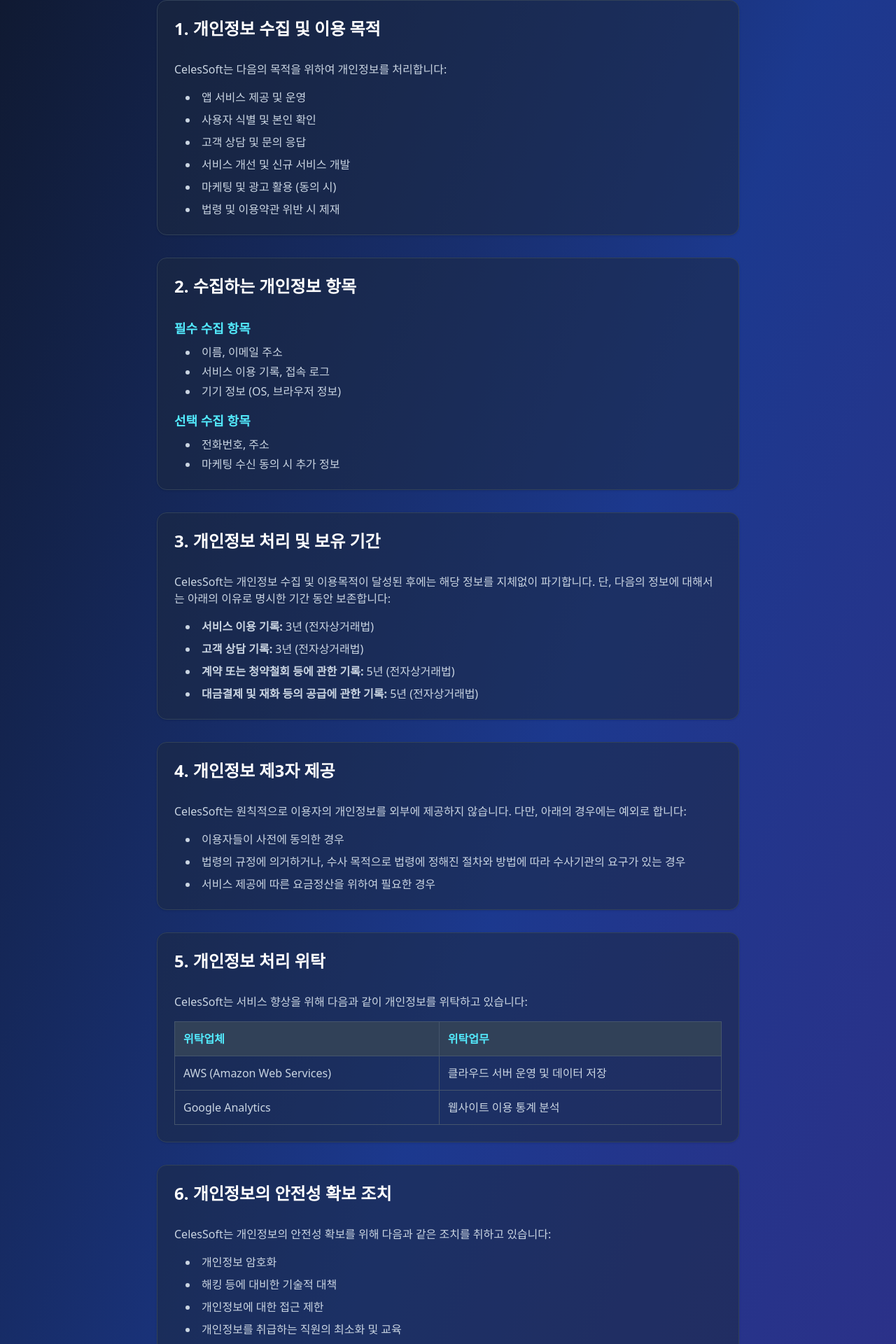
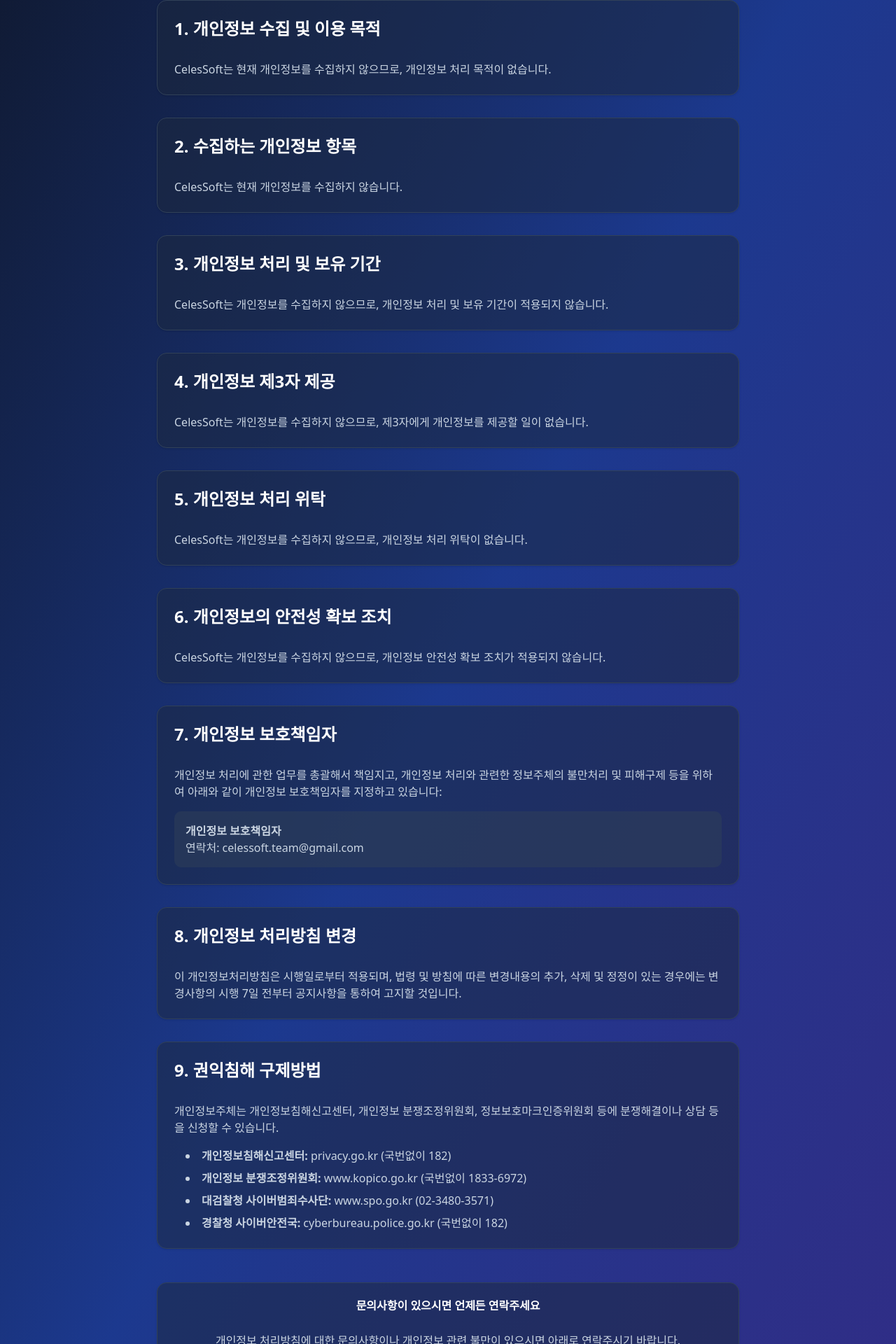
Before and after one commit to celessoft/celessoft.github.io, a Next.js app: page /privacy in a window 1280 px wide. Shown: the part 281-2201 px from the top of the page at 70% size. Built offline with nearby package versions, Linux system fonts and the light colour scheme.

Commit message:
개인정보수집 수정

```diff
--- a/src/app/privacy/page.tsx
+++ b/src/app/privacy/page.tsx
@@ -42,7 +42,7 @@ export default function PrivacyPage() {
                         CelesSoft는 사용자의 개인정보 보호를 최우선으로 합니다.
                     </p>
                     <p className="text-sm text-slate-400 mt-2">
-                        최종 수정일: 2025년 1월 1일
+                        최종 수정일: 2025년 10월 1일
                     </p>
                 </div>
 
@@ -53,15 +53,7 @@ export default function PrivacyPage() {
                             <CardTitle className="text-white text-2xl">1. 개인정보 수집 및 이용 목적</CardTitle>
                         </CardHeader>
                         <CardContent className="text-slate-300 space-y-4">
-                            <p>CelesSoft는 다음의 목적을 위하여 개인정보를 처리합니다:</p>
-                            <ul className="list-disc list-inside space-y-2 ml-4">
-                                <li>앱 서비스 제공 및 운영</li>
-                                <li>사용자 식별 및 본인 확인</li>
-                                <li>고객 상담 및 문의 응답</li>
-                                <li>서비스 개선 및 신규 서비스 개발</li>
-                                <li>마케팅 및 광고 활용 (동의 시)</li>
-                                <li>법령 및 이용약관 위반 시 제재</li>
-                            </ul>
+                            <p>CelesSoft는 현재 개인정보를 수집하지 않으므로, 개인정보 처리 목적이 없습니다.</p>
                         </CardContent>
                     </Card>
 
@@ -71,21 +63,7 @@ export default function PrivacyPage() {
                             <CardTitle className="text-white text-2xl">2. 수집하는 개인정보 항목</CardTitle>
                         </CardHeader>
                         <CardContent className="text-slate-300 space-y-4">
-                            <div>
-                                <h4 className="text-lg font-semibold text-cyan-300 mb-2">필수 수집 항목</h4>
-                                <ul className="list-disc list-inside space-y-1 ml-4">
-                                    <li>이름, 이메일 주소</li>
-                                    <li>서비스 이용 기록, 접속 로그</li>
-                                    <li>기기 정보 (OS, 브라우저 정보)</li>
-                                </ul>
-                            </div>
-                            <div>
-                                <h4 className="text-lg font-semibold text-cyan-300 mb-2">선택 수집 항목</h4>
-                                <ul className="list-disc list-inside space-y-1 ml-4">
-                                    <li>전화번호, 주소</li>
-                                    <li>마케팅 수신 동의 시 추가 정보</li>
-                                </ul>
-                            </div>
+                            <p>CelesSoft는 현재 개인정보를 수집하지 않습니다.</p>
                         </CardContent>
                     </Card>
 
@@ -95,13 +73,7 @@ export default function PrivacyPage() {
                             <CardTitle className="text-white text-2xl">3. 개인정보 처리 및 보유 기간</CardTitle>
                         </CardHeader>
                         <CardContent className="text-slate-300 space-y-4">
-                            <p>CelesSoft는 개인정보 수집 및 이용목적이 달성된 후에는 해당 정보를 지체없이 파기합니다. 단, 다음의 정보에 대해서는 아래의 이유로 명시한 기간 동안 보존합니다:</p>
-                            <ul className="list-disc list-inside space-y-2 ml-4">
-                                <li><strong>서비스 이용 기록:</strong> 3년 (전자상거래법)</li>
-                                <li><strong>고객 상담 기록:</strong> 3년 (전자상거래법)</li>
-                                <li><strong>계약 또는 청약철회 등에 관한 기록:</strong> 5년 (전자상거래법)</li>
-                                <li><strong>대금결제 및 재화 등의 공급에 관한 기록:</strong> 5년 (전자상거래법)</li>
-                            </ul>
+                            <p>CelesSoft는 개인정보를 수집하지 않으므로, 개인정보 처리 및 보유 기간이 적용되지 않습니다.</p>
                         </CardContent>
                     </Card>
 
@@ -111,12 +83,7 @@ export default function PrivacyPage() {
                             <CardTitle className="text-white text-2xl">4. 개인정보 제3자 제공</CardTitle>
                         </CardHeader>
                         <CardContent className="text-slate-300 space-y-4">
-                            <p>CelesSoft는 원칙적으로 이용자의 개인정보를 외부에 제공하지 않습니다. 다만, 아래의 경우에는 예외로 합니다:</p>
-                            <ul className="list-disc list-inside space-y-2 ml-4">
-                                <li>이용자들이 사전에 동의한 경우</li>
-                                <li>법령의 규정에 의거하거나, 수사 목적으로 법령에 정해진 절차와 방법에 따라 수사기관의 요구가 있는 경우</li>
-                                <li>서비스 제공에 따른 요금정산을 위하여 필요한 경우</li>
-                            </ul>
+                            <p>CelesSoft는 개인정보를 수집하지 않으므로, 제3자에게 개인정보를 제공할 일이 없습니다.</p>
                         </CardContent>
                     </Card>
 
@@ -126,27 +93,7 @@ export default function PrivacyPage() {
                             <CardTitle className="text-white text-2xl">5. 개인정보 처리 위탁</CardTitle>
                         </CardHeader>
                         <CardContent className="text-slate-300 space-y-4">
-                            <p>CelesSoft는 서비스 향상을 위해 다음과 같이 개인정보를 위탁하고 있습니다:</p>
-                            <div className="overflow-x-auto">
-                                <table className="w-full border-collapse border border-slate-600">
-                                    <thead>
-                                        <tr className="bg-slate-700">
-                                            <th className="border border-slate-600 p-3 text-left text-cyan-300">위탁업체</th>
-                                            <th className="border border-slate-600 p-3 text-left text-cyan-300">위탁업무</th>
-                                        </tr>
-                                    </thead>
-                                    <tbody>
-                                        <tr>
-                                            <td className="border border-slate-600 p-3">AWS (Amazon Web Services)</td>
-                                            <td className="border border-slate-600 p-3">클라우드 서버 운영 및 데이터 저장</td>
-                                        </tr>
-                                        <tr>
-                                            <td className="border border-slate-600 p-3">Google Analytics</td>
-                                            <td className="border border-slate-600 p-3">웹사이트 이용 통계 분석</td>
-                                        </tr>
-                                    </tbody>
-                                </table>
-                            </div>
+                            <p>CelesSoft는 개인정보를 수집하지 않으므로, 개인정보 처리 위탁이 없습니다.</p>
                         </CardContent>
                     </Card>
 
@@ -156,14 +103,7 @@ export default function PrivacyPage() {
                             <CardTitle className="text-white text-2xl">6. 개인정보의 안전성 확보 조치</CardTitle>
                         </CardHeader>
                         <CardContent className="text-slate-300 space-y-4">
-                            <p>CelesSoft는 개인정보의 안전성 확보를 위해 다음과 같은 조치를 취하고 있습니다:</p>
-                            <ul className="list-disc list-inside space-y-2 ml-4">
-                                <li>개인정보 암호화</li>
-                                <li>해킹 등에 대비한 기술적 대책</li>
-                                <li>개인정보에 대한 접근 제한</li>
-                                <li>개인정보를 취급하는 직원의 최소화 및 교육</li>
-                                <li>개인정보보호 전담조직의 운영</li>
-                            </ul>
+                            <p>CelesSoft는 개인정보를 수집하지 않으므로, 개인정보 안전성 확보 조치가 적용되지 않습니다.</p>
                         </CardContent>
                     </Card>
 
@@ -176,7 +116,6 @@ export default function PrivacyPage() {
                             <p>개인정보 처리에 관한 업무를 총괄해서 책임지고, 개인정보 처리와 관련한 정보주체의 불만처리 및 피해구제 등을 위하여 아래와 같이 개인정보 보호책임자를 지정하고 있습니다:</p>
                             <div className="bg-slate-700/50 p-4 rounded-lg">
                                 <p><strong>개인정보 보호책임자</strong></p>
-                                <p>성명: 김개인정보</p>
                                 <p>연락처: celessoft.team@gmail.com</p>
                             </div>
                         </CardContent>
```
